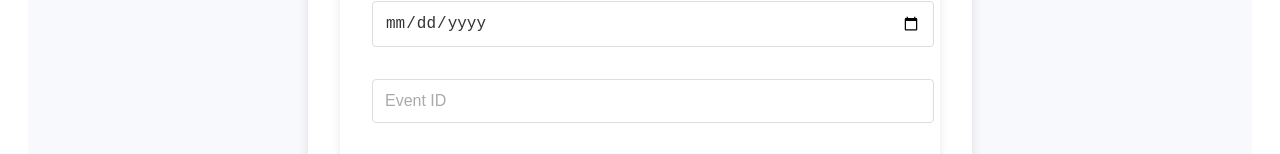
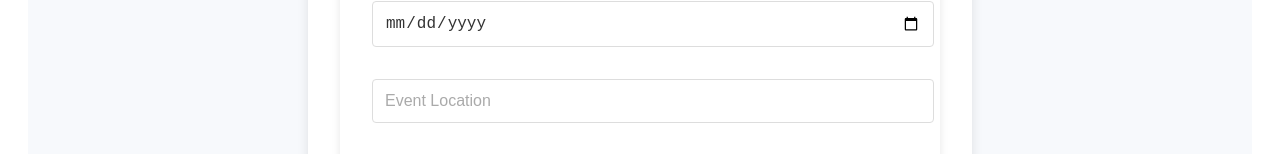
Before and after one commit to dkevin5542/SparkBytesG7, a Next.js app in the folder front-end/sparkbtyesg7/: page /create-event in a window 1280 px wide. Shown: the part 595-749 px from the top of the page. Built offline with nearby package versions, Linux system fonts and the light colour scheme.

Commit message:
Updated Create Event form to remove the EventId field

```diff
--- a/front-end/sparkbtyesg7/src/app/components/eventform.tsx
+++ b/front-end/sparkbtyesg7/src/app/components/eventform.tsx
@@ -7,7 +7,7 @@ interface Event {
   title: string;
   description: string;
   date: string;
-  event_id: number | "";
+  //event_id: number | "";
   location: string;
   food_type: string[];
   address: string;
@@ -38,7 +38,7 @@ export const CreateEventForm: React.FC<CreateEventFormProps> = ({ onCreate }) =>
   const [title, setTitle] = useState('');
   const [description, setDescription] = useState('');
   const [date, setDate] = useState('');
-  const [eventId, setEventId] = useState<number | ''>('');
+  //const [eventId, setEventId] = useState<number | ''>('');
   const [location, setLocation] = useState('');
   const [foodType, setFoodType] = useState<string[]>([]);
   const [address, setAddress] = useState('');
@@ -64,7 +64,6 @@ export const CreateEventForm: React.FC<CreateEventFormProps> = ({ onCreate }) =>
       title,
       description,
       date,
-      event_id: eventId === '' ? '' : Number(eventId),
       location,
       food_type: foodType,
       address,
@@ -81,7 +80,6 @@ export const CreateEventForm: React.FC<CreateEventFormProps> = ({ onCreate }) =>
     setTitle('');
     setDescription('');
     setDate('');
-    setEventId('');
     setLocation('');
     setFoodType([]);
     setAddress('');
@@ -110,13 +108,6 @@ export const CreateEventForm: React.FC<CreateEventFormProps> = ({ onCreate }) =>
         type="date"
         value={date}
         onChange={(e) => setDate(e.target.value)}
-        required
-      />
-      <input
-        type="number"
-        value={eventId}
-        onChange={(e) => setEventId(Number(e.target.value))}
-        placeholder="Event ID"
         required
       />
       <input
--- a/front-end/sparkbtyesg7/src/app/create-event/page.tsx
+++ b/front-end/sparkbtyesg7/src/app/create-event/page.tsx
@@ -36,7 +36,6 @@ interface Event {
   title: string;
   description: string;
   date: string;
-  event_id: number | "";
   location: string;
   food_type: string[];
   address: string;
```
